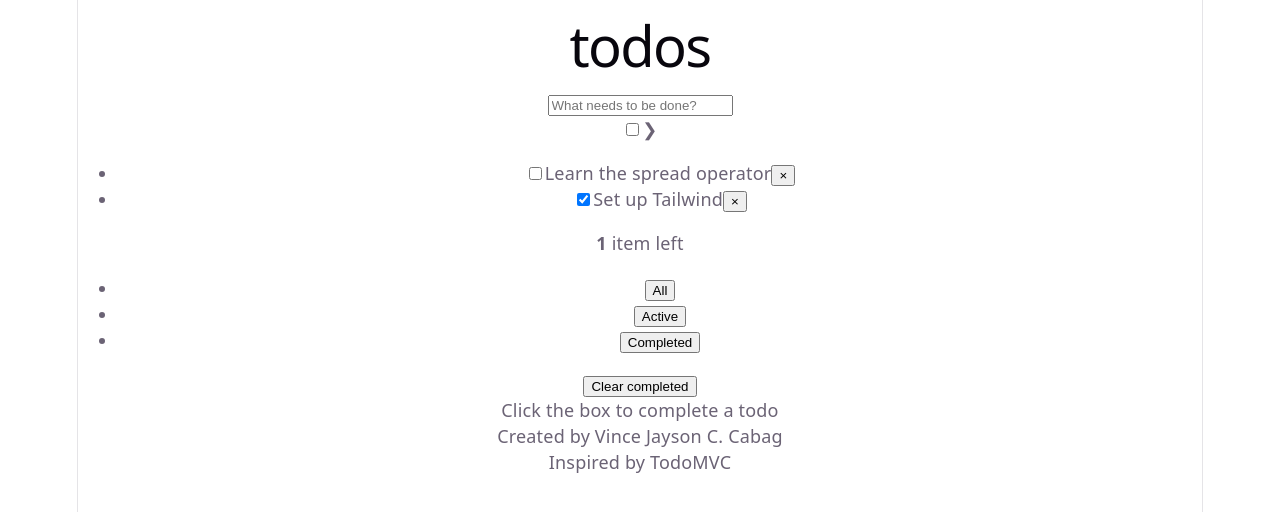
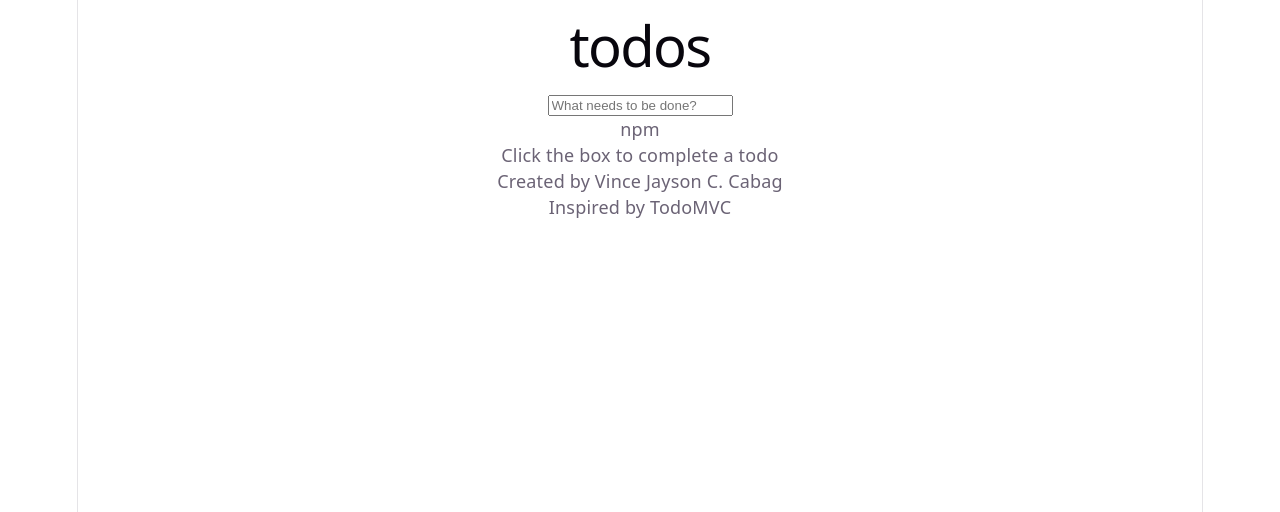
Before and after one commit to vincejaysoncabag/csit340-todomvc, a React (Vite) app: page / in a window 1280 px wide. Shown: the top 512 px of the page. Built offline with nearby package versions, Linux system fonts and the light colour scheme.

Commit message:
feat: hide main and footer when there are no todos

```diff
--- a/src/components/Todos.jsx
+++ b/src/components/Todos.jsx
@@ -3,11 +3,7 @@
 function Todos() {
 
     const [text, setText] = useState('')
-    const [todos, setTodos] = useState([
-  { id: 1, text: 'Learn the spread operator', completed: false },
-  { id: 2, text: 'Set up Tailwind', completed: true },
-
-])
+    const [todos, setTodos] = useState([])
 
 function handleSubmit(e) {
   e.preventDefault()
@@ -57,7 +53,8 @@
             placeholder="What needs to be done?"
           />
         </form>
-
+        {todos.length > 0 && (
+         <>
         <main className="relative border-t border-[#e6e6e6]">
           <input id="toggle-all" type="checkbox" className="peer sr-only" />
           <label
@@ -135,6 +132,8 @@
             Clear completed
           </button>
         </footer>
+        </>
+        )}npm
       </div>
     </section>
   )
```
